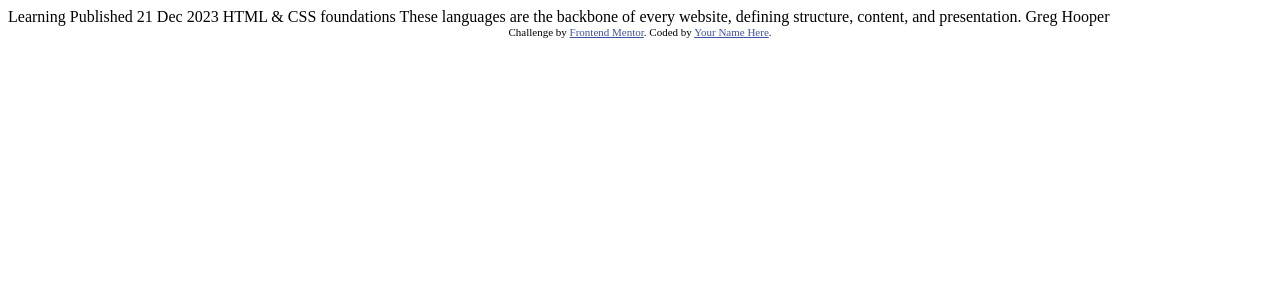
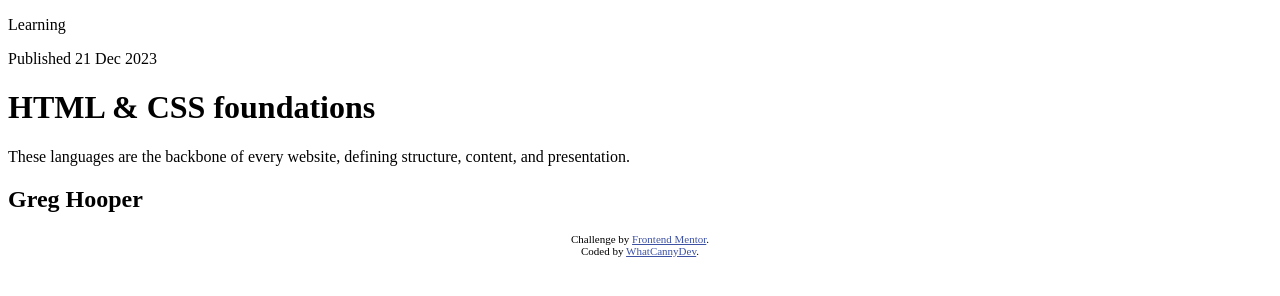
Before and after one commit to CannyRo/FrontendMentor_BlogPreviewCard_ckPaj01IcS, a plain HTML site: page index.html in a window 1280 px wide. Drawn offline with Linux system fonts and the light colour scheme.

Commit message:
Html skeleton

```diff
--- a/index.html
+++ b/index.html
@@ -10,25 +10,30 @@
 
   <!-- Feel free to remove these styles or customise in your own stylesheet 👍 -->
   <style>
-    .attribution { font-size: 11px; text-align: center; }
-    .attribution a { color: hsl(228, 45%, 44%); }
+    .footer { font-size: 11px; text-align: center; }
+    .footer a { color: hsl(228, 45%, 44%); }
   </style>
 </head>
 <body>
+  <div class="card">
+    <div class="card__img"></div>
+    <p class="card__tag">Learning</p>
+    <p class="card__date">Published 21 Dec 2023</p>
+    <h1 class="card__title">HTML & CSS foundations</h1>
+    <p class="card__resume">These languages are the backbone of every website, defining structure, content, and presentation.</p>
+    <div class="card__author">
+      <div class="card__author-avatar"></div>
+      <h2 class="card__author-name">Greg Hooper</h2>
+    </div>
+  </div>
+  <footer class="footer">
+    <div>
+      Challenge by <a href="https://www.frontendmentor.io?ref=challenge" target="_blank">Frontend Mentor</a>.
+    </div>
+    <div>
+      Coded by <a href="https://cannyro.github.io/hire_mr_canny/en" target="_blank">WhatCannyDev</a>.
+    </div>
+  </footer>
 
-  Learning
-
-  Published 21 Dec 2023
-
-  HTML & CSS foundations
-
-  These languages are the backbone of every website, defining structure, content, and presentation.
-
-  Greg Hooper
-
-  <div class="attribution">
-    Challenge by <a href="https://www.frontendmentor.io?ref=challenge" target="_blank">Frontend Mentor</a>.
-    Coded by <a href="#">Your Name Here</a>.
-  </div>
 </body>
 </html>
```
